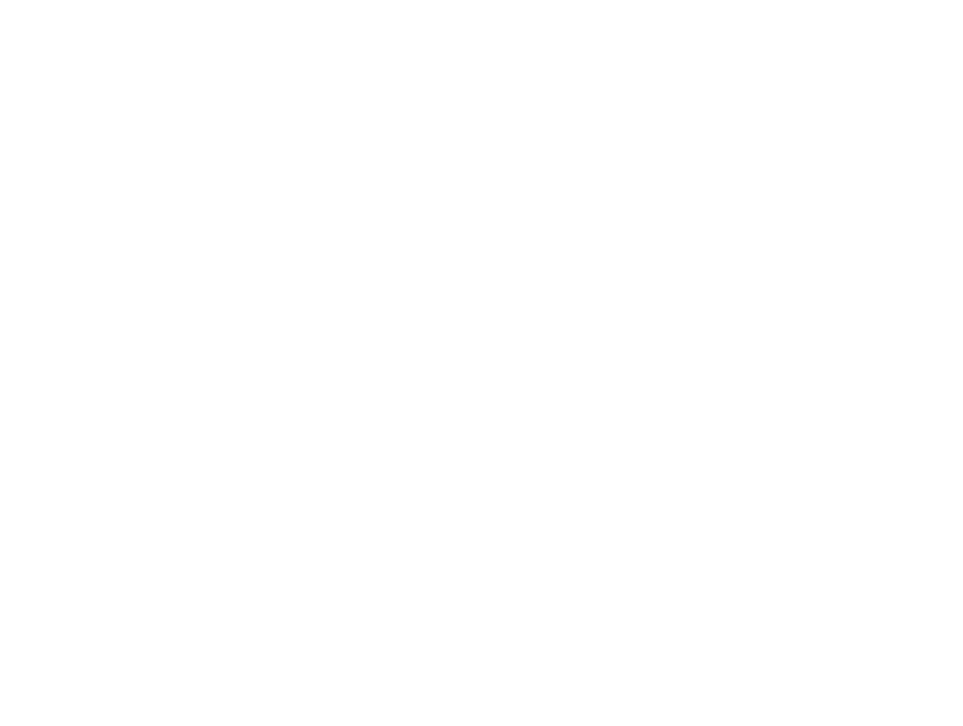
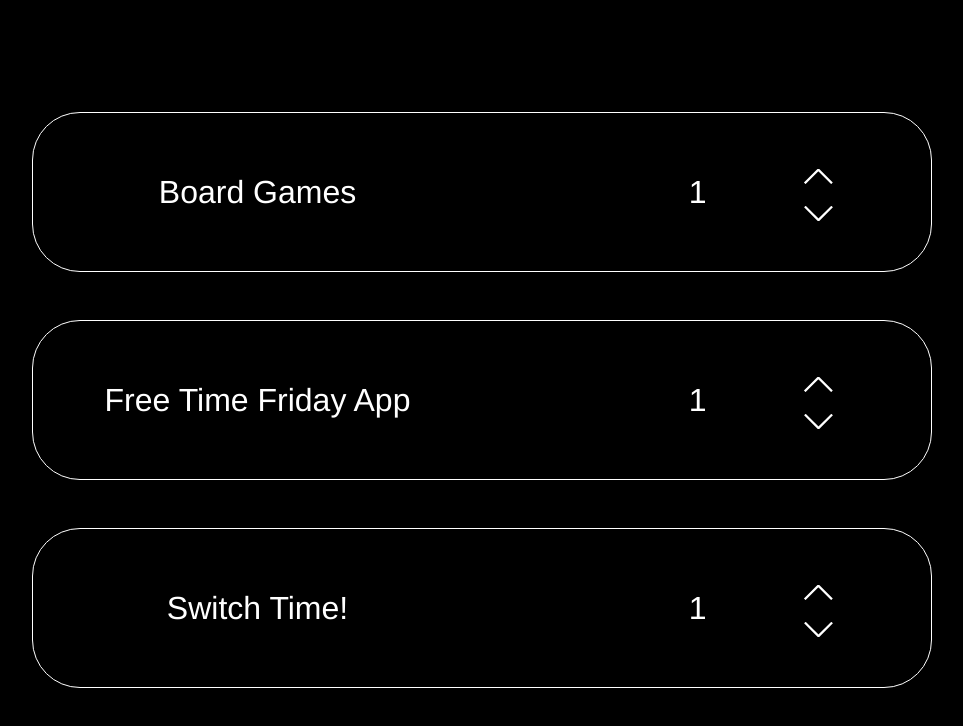
Before and after one commit to mwritter/vote_app, a Vue app: page / in a window 1280 px wide. Shown: the top 726 px of the page, without its empty margins (158-1121 px from the left). Built offline with nearby package versions, Linux system fonts and the light colour scheme.

Commit message:
Added ui for activity poll

```diff
--- a/src/App.vue
+++ b/src/App.vue
@@ -1,23 +1,51 @@
 <template>
   <div id="app">
+    <ActivityList />
   </div>
 </template>
 
 <script>
-
+import ActivityList from "./components/ActivityList";
 export default {
-  name: 'app',
-  components: {}
-}
+  name: "app",
+  components: {
+    ActivityList
+  },
+  data: () => {
+    return {};
+  }
+};
 </script>
 
 <style>
+* {
+  margin: 0px;
+  padding: 0px;
+  box-sizing: border-box;
+}
+html,
+body {
+  height: 100%;
+  width: 100%;
+  background-color: black;
+}
 #app {
-  font-family: 'Avenir', Helvetica, Arial, sans-serif;
+  display: grid;
+  justify-content: center;
+  align-content: center;
+  height: 100%;
+  width: 100%;
+  font-family: "Avenir", Helvetica, Arial, sans-serif;
   -webkit-font-smoothing: antialiased;
   -moz-osx-font-smoothing: grayscale;
-  text-align: center;
+  /* text-align: center; */
   color: #2c3e50;
-  margin-top: 60px;
+}
+#activity-list {
+  display: grid;
+  grid-gap: 3rem;
+  width: 85vw;
+  max-width: 900px;
+  list-style: none;
 }
 </style>
--- /dev/null
+++ b/src/components/ActivityList.vue
@@ -0,0 +1,53 @@
+<template>
+  <div id="activity-list">
+    <div v-for="activity in activities" :key="activity.id">
+      <TableItem
+        @increase="increase"
+        @decrease="decrease"
+        class="activity-item"
+        :activity="activity"
+      ></TableItem>
+    </div>
+  </div>
+</template>
+
+<script>
+import TableItem from "./TableItem";
+export default {
+  name: "ActivityList",
+  components: {
+    TableItem
+  },
+  data() {
+    return {
+      activities: [
+        {
+          id: 1,
+          title: "Board Games",
+          votes: 1
+        },
+        {
+          id: 2,
+          title: "Free Time Friday App",
+          votes: 1
+        },
+        {
+          id: 3,
+          title: "Switch Time!",
+          votes: 1
+        }
+      ]
+    };
+  },
+  methods: {
+    increase(activity) {
+      activity.votes++;
+    },
+    decrease(activity) {
+      activity.votes -= activity.votes > 0 ? 1 : 0;
+    }
+  }
+};
+</script>
+
+<style></style>
--- /dev/null
+++ b/src/components/TableItem.vue
@@ -0,0 +1,93 @@
+<template>
+  <div class="table-item">
+    <span id="item-name">{{ activity.title }}</span>
+    <span id="item-votes">{{ activity.votes }}</span>
+    <span id="up" @click="$emit('increase', activity)">
+      <svg
+        width="39"
+        height="15"
+        viewBox="0 0 51 27"
+        fill="none"
+        xmlns="http://www.w3.org/2000/svg"
+      >
+        <path
+          d="M49.75 25.75L25.25 1.25L0.749999 25.75"
+          stroke="white"
+          stroke-width="10%"
+        />
+      </svg>
+    </span>
+    <span id="down" @click="$emit('decrease', activity)">
+      <svg
+        width="39"
+        height="15"
+        viewBox="0 0 51 27"
+        fill="none"
+        xmlns="http://www.w3.org/2000/svg"
+      >
+        <path
+          d="M50 1L25.5 25.5L0.999999 1"
+          stroke="white"
+          stroke-width="10%"
+        />
+      </svg>
+    </span>
+  </div>
+</template>
+
+<script>
+export default {
+  name: "TableItem",
+  props: {
+    activity: Object
+  }
+};
+</script>
+
+<style>
+.table-item {
+  display: grid;
+  align-content: center;
+  grid-template-columns: repeat(4, 1fr);
+  height: 5em;
+  border: 1px solid white;
+  border-radius: 3rem;
+  color: white;
+  font-size: 2em;
+  grid-template-areas:
+    "name name votes up"
+    "name name votes down";
+}
+#item-name {
+  grid-area: name;
+  align-self: center;
+  justify-self: center;
+}
+#item-votes {
+  grid-area: votes;
+  align-self: center;
+  justify-self: end;
+}
+#up {
+  cursor: pointer;
+  padding-left: 20px;
+  padding-right: 20px;
+  grid-area: up;
+  align-self: center;
+  justify-self: center;
+}
+#up:hover path {
+  stroke: green;
+}
+#down {
+  cursor: pointer;
+  padding-left: 20px;
+  padding-right: 20px;
+  grid-area: down;
+  align-self: center;
+  justify-self: center;
+}
+#down:hover path {
+  stroke: red;
+}
+</style>
```
Also changed, not shown: src/assets/logo.png (deleted).
